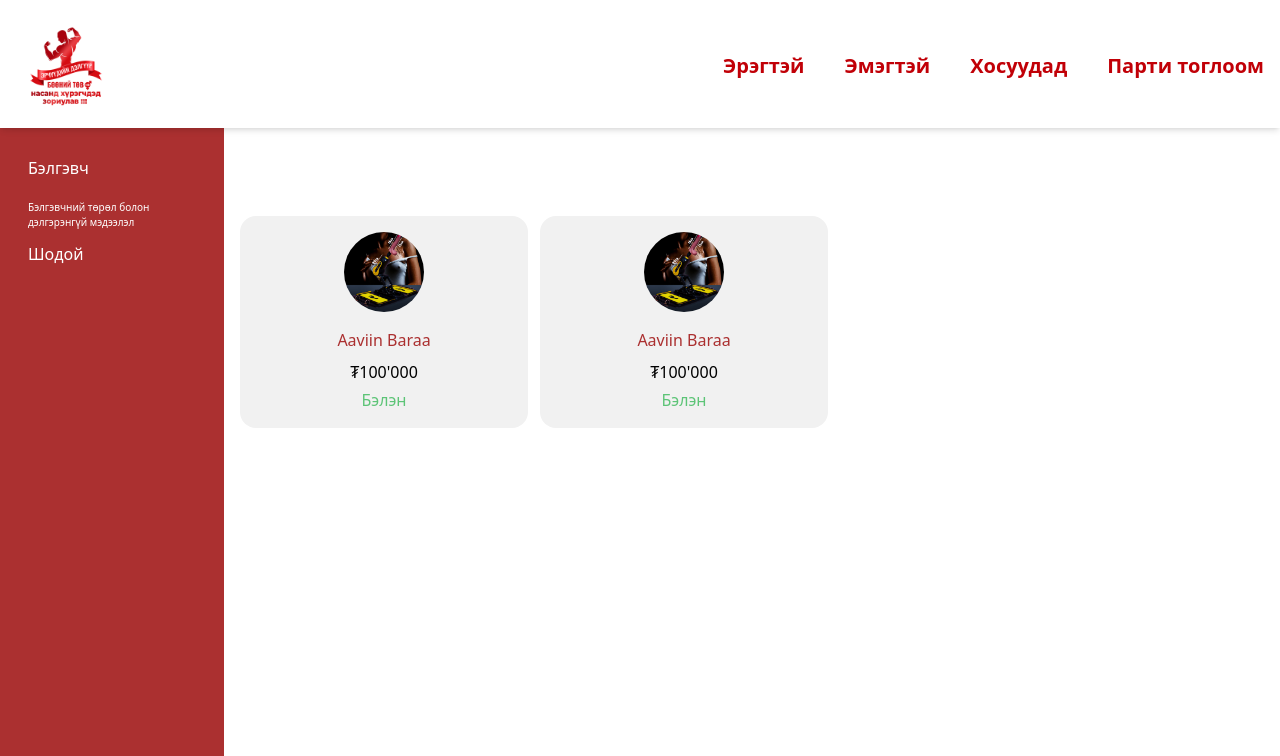
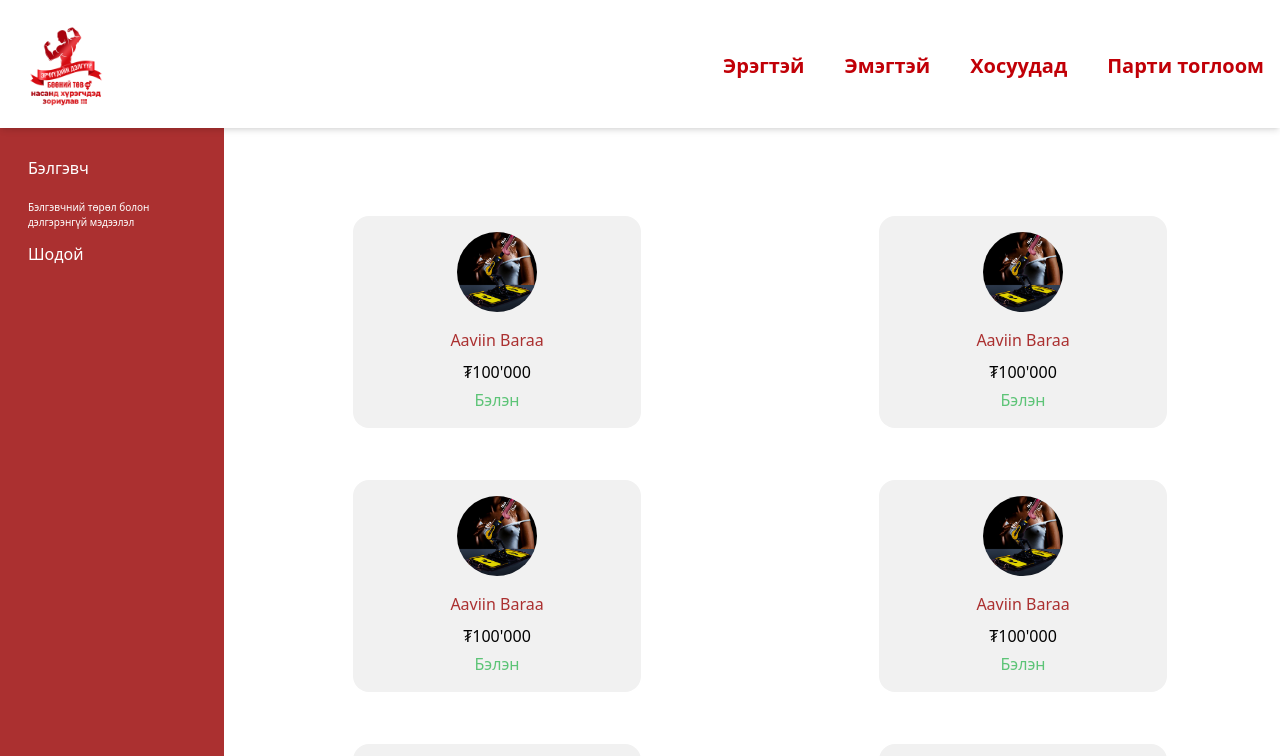
Before and after one commit to Munkhtsolmon2222/kiosk-v1, a Next.js app: page / in a window 1280 px wide. Shown: the top 756 px of the page. Built offline with nearby package versions, Linux system fonts and the light colour scheme.

Commit message:
some bug

```diff
--- a/src/app/page.tsx
+++ b/src/app/page.tsx
@@ -2,7 +2,12 @@ import ProductCard from "./_components/product";
 
 export default function Home() {
   return (
-    <div className="mt-44 ml-60 gap-3 flex">
+    <div className="mt-44 ml-60 gap-3 grid grid-cols-2">
+      <ProductCard />
+      <ProductCard />
+      <ProductCard />
+      <ProductCard />
+      <ProductCard />
       <ProductCard />
       <ProductCard />
     </div>
```
